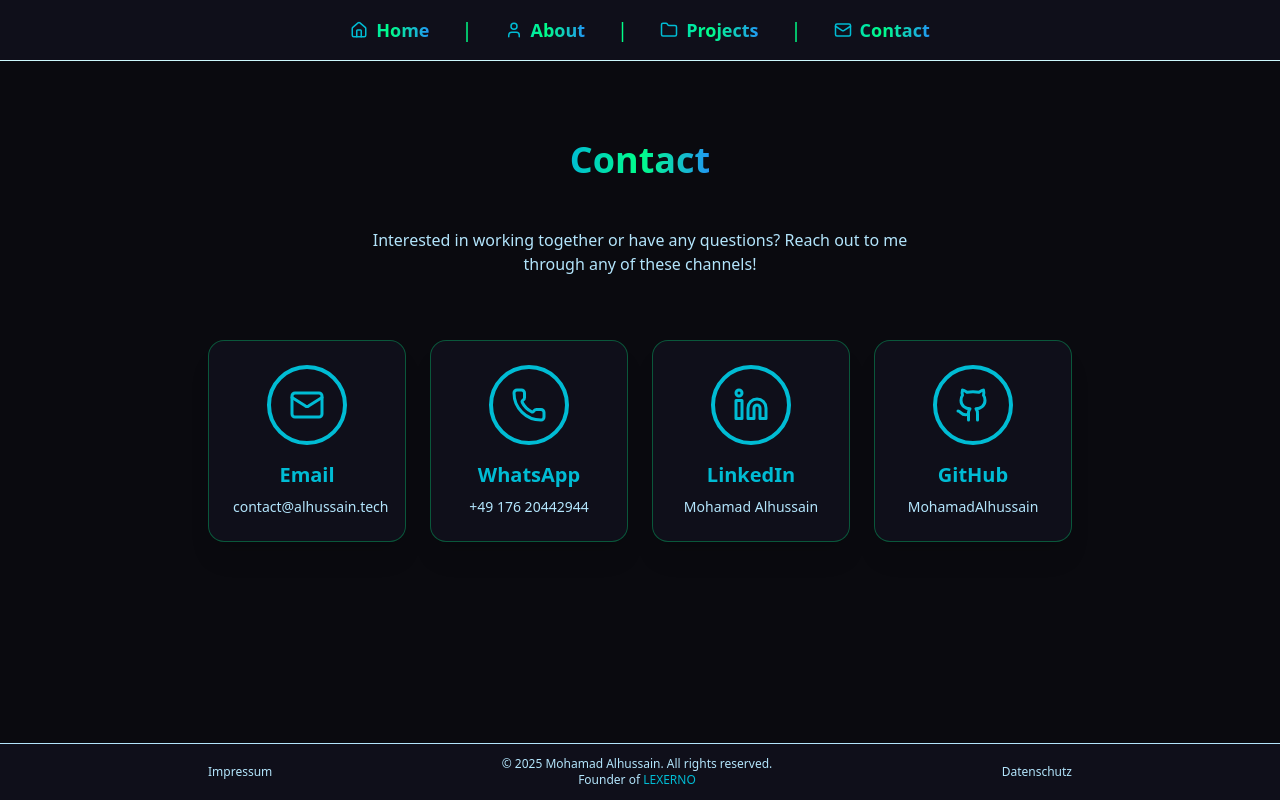
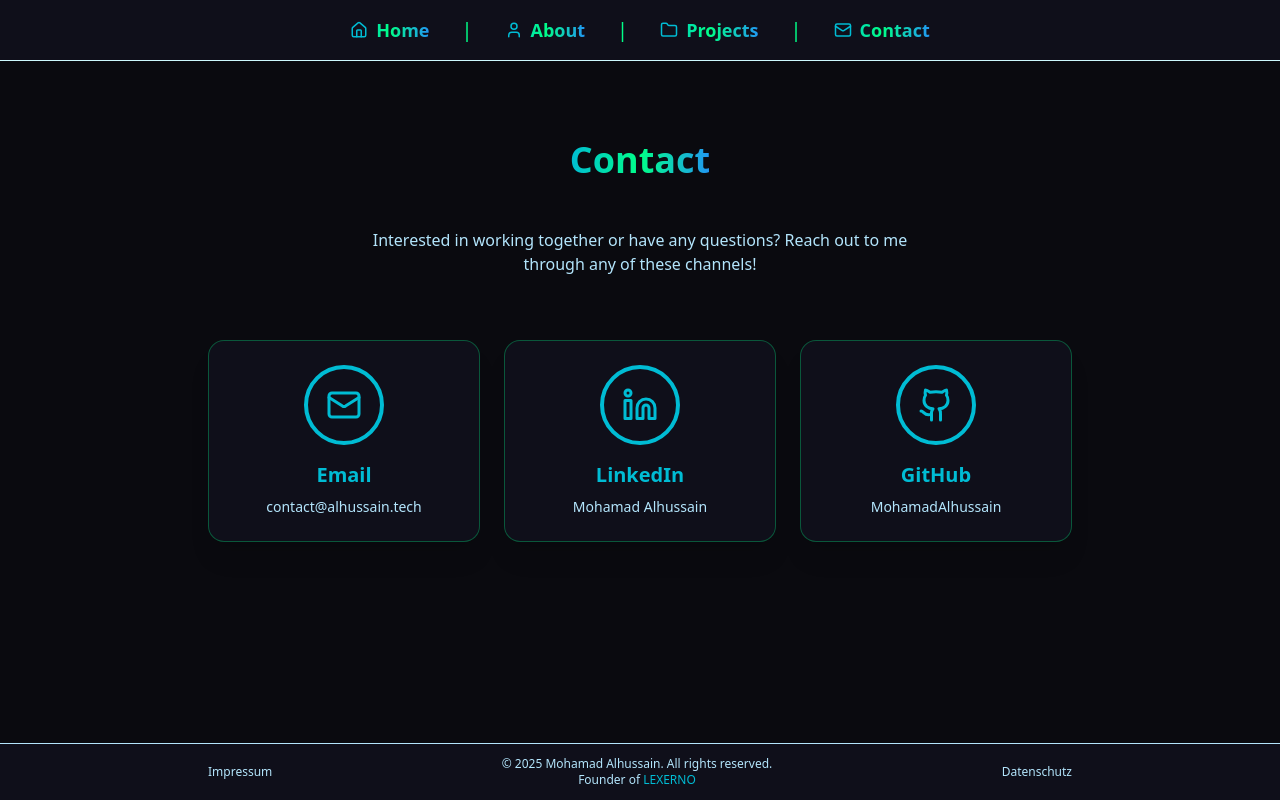
Before and after one commit to MohamadAlhussain/Portfolio-Mohamad, a Next.js app: page /contact in a window 1280 px wide. Built offline with nearby package versions, Linux system fonts and the light colour scheme.

Commit message:
update the tele number

```diff
--- a/src/app/contact/page.tsx
+++ b/src/app/contact/page.tsx
@@ -1,5 +1,5 @@
 import Link from "next/link";
-import { Mail, Phone, Linkedin, Github } from "lucide-react";
+import { Mail, Linkedin, Github } from "lucide-react";
 
 export const metadata = {
   title: "Contact - Mohamad Alhussain | Web Developer",
@@ -17,12 +17,6 @@ const contactMethods = [
     value: "contact@alhussain.tech",
     icon: Mail,
     link: "mailto:contact.alhussain.tech",
-  },
-  {
-    name: "WhatsApp",
-    value: "+49 176 20442944",
-    icon: Phone,
-    link: "https://wa.me/4917620442944",
   },
   {
     name: "LinkedIn",
@@ -52,7 +46,7 @@ export default function Contact() {
         through any of these channels!
       </p>
       {/* Contact methods grid */}
-      <div className="grid grid-cols-1 md:grid-cols-2 lg:grid-cols-4 gap-6 w-full max-w-6xl">
+      <div className="grid grid-cols-1 md:grid-cols-3 gap-6 w-full max-w-6xl">
         {contactMethods.map((method, idx) => (
           // Contact method card
           <Link
--- a/src/app/layout.tsx
+++ b/src/app/layout.tsx
@@ -158,8 +158,8 @@ export default function RootLayout({
                   {" "}· Founder of <Link href="/lexerno" className="text-tertiary hover:text-muted transition-colors duration-200 font-medium">LEXERNO</Link>
                 </span>
               </div>
-              {/* Second line: Impressum left, Datenschutz right */}
-              <div className="flex justify-between items-center text-[10px] text-secondary/60">
+              {/* Second line: Impressum and Datenschutz centered */}
+              <div className="flex justify-center items-center gap-4 text-[10px] text-secondary/60">
                 <Link href="/impressum" className="hover:text-tertiary transition-colors duration-200">
                   Impressum
                 </Link>
```
